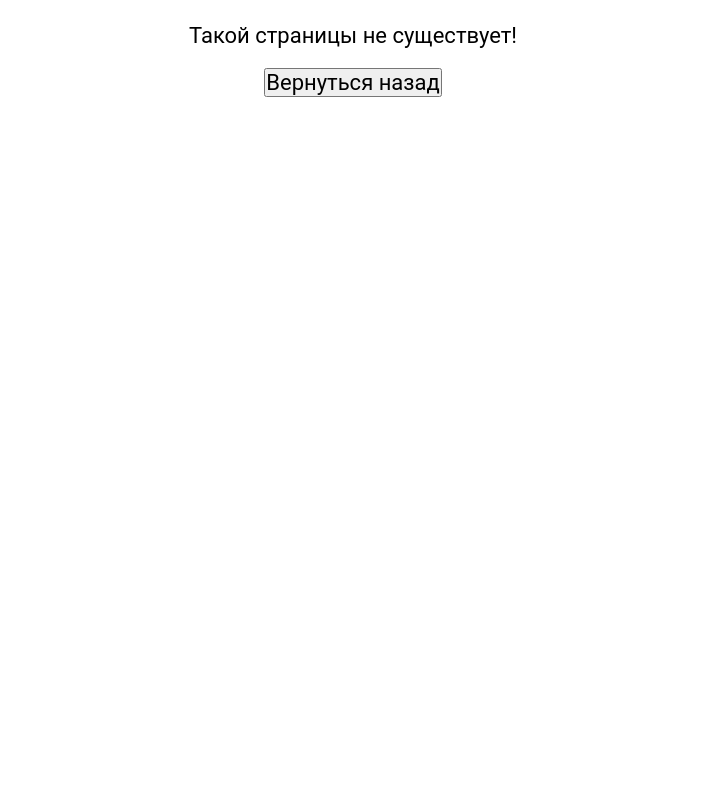
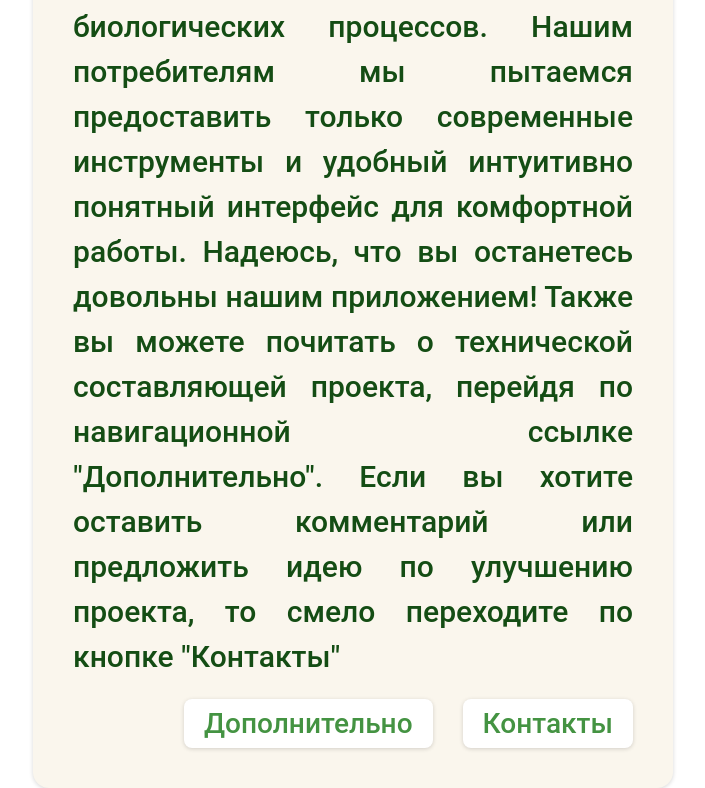
Before and after one commit to danyazavarin/diploma, a React (Vite) app: page /about in a window 1280 px wide. Shown: the part 340-1128 px from the top of the page, without its empty margins (287-992 px from the left). Before the commit the page ends 800 px from the top, so only its background shows below. Built offline with nearby package versions, Linux system fonts and the light colour scheme.

Commit message:
feat: Реализовал AboutPage

```diff
--- a/src/app/appRouter.tsx
+++ b/src/app/appRouter.tsx
@@ -10,6 +10,7 @@ const LoginPage = lazy(() => import('../pages/LoginPage/LoginPage'));
 const AccountPage = lazy(() => import('../pages/AccountPage/AccountPage'));
 const MainPage = lazy(() => import('../pages/MainPage/MainPage'));
 const ContactsPage = lazy(() => import('../pages/ContactsPage/ContactsPage'));
+const AboutPage = lazy(() => import('../pages/AboutPage/AboutPage'));
 
 export const appRouter = createBrowserRouter([
   {
@@ -50,6 +51,14 @@ export const appRouter = createBrowserRouter([
         ),
       },
       {
+        path: 'about',
+        element: (
+          <Suspense fallback={<Preloader />}>
+            <AboutPage />
+          </Suspense>
+        ),
+      },
+      {
         path: 'authorization',
         element: (
           <Suspense fallback={<Preloader />}>
--- /dev/null
+++ b/src/pages/AboutPage/AboutPage.module.scss
@@ -0,0 +1,47 @@
+.about {
+  background-color: $primary-bg;
+  border-radius: 16px;
+  box-shadow: $primary-shadow;
+  padding: 40px;
+  color: $primary-color;
+  width: 50%;
+  display: flex;
+  flex-direction: column;
+  gap: 20px;
+
+  &__header {
+    text-align: center;
+    font-size: 40px;
+    font-weight: 500;
+  }
+
+  &__text {
+    font-size: 30px;
+    line-height: 1.5;
+    text-align: justify;
+    font-weight: 500;
+  }
+
+  &__links {
+    display: flex;
+    justify-content: flex-end;
+    align-items: center;
+    gap: 30px;
+  }
+
+  &__link {
+    background-color: white;
+    padding: 8px 20px;
+    border-radius: 8px;
+    color: $secondary-color;
+    font-size: 28px;
+    font-weight: 500;
+    box-shadow: $primary-shadow;
+    text-decoration: none;
+    transition: color ease-in-out 0.2s;
+
+    &:hover {
+      color: $primary-color;
+    }
+  }
+}
--- /dev/null
+++ b/src/pages/AboutPage/AboutPage.tsx
@@ -0,0 +1,27 @@
+import styles from './AboutPage.module.scss';
+import { Link } from 'react-router-dom';
+import { ABOUT } from './constants';
+
+const AboutPage = () => {
+  return (
+    <div className={styles['about']}>
+      <p className={styles['about__header']}>О проекте</p>
+      <hr />
+      <p className={styles['about__text']}>{ABOUT.text}</p>
+      <div className={styles['about__links']}>
+        <Link
+          to={'https://github.com/danyazavarin/diploma'}
+          target='_blank'
+          className={styles['about__link']}
+        >
+          {ABOUT.more}
+        </Link>
+        <Link to={'/contacts'} className={styles['about__link']}>
+          {ABOUT.contacts}
+        </Link>
+      </div>
+    </div>
+  );
+};
+
+export default AboutPage;
--- /dev/null
+++ b/src/pages/AboutPage/constants.ts
@@ -0,0 +1,5 @@
+export const ABOUT = {
+  text: 'Мы разрабатываем уникальное приложение для отслеживания и визуализации динамики биологических процессов. Нашим потребителям мы пытаемся предоставить только современные инструменты и удобный интуитивно понятный интерфейс для комфортной работы. Надеюсь, что вы останетесь довольны нашим приложением! Также вы можете почитать о технической составляющей проекта, перейдя по навигационной ссылке "Дополнительно". Если вы хотите оставить комментарий или предложить идею по улучшению проекта, то смело переходите по кнопке "Контакты"',
+  more: 'Дополнительно',
+  contacts: 'Контакты',
+};
```
